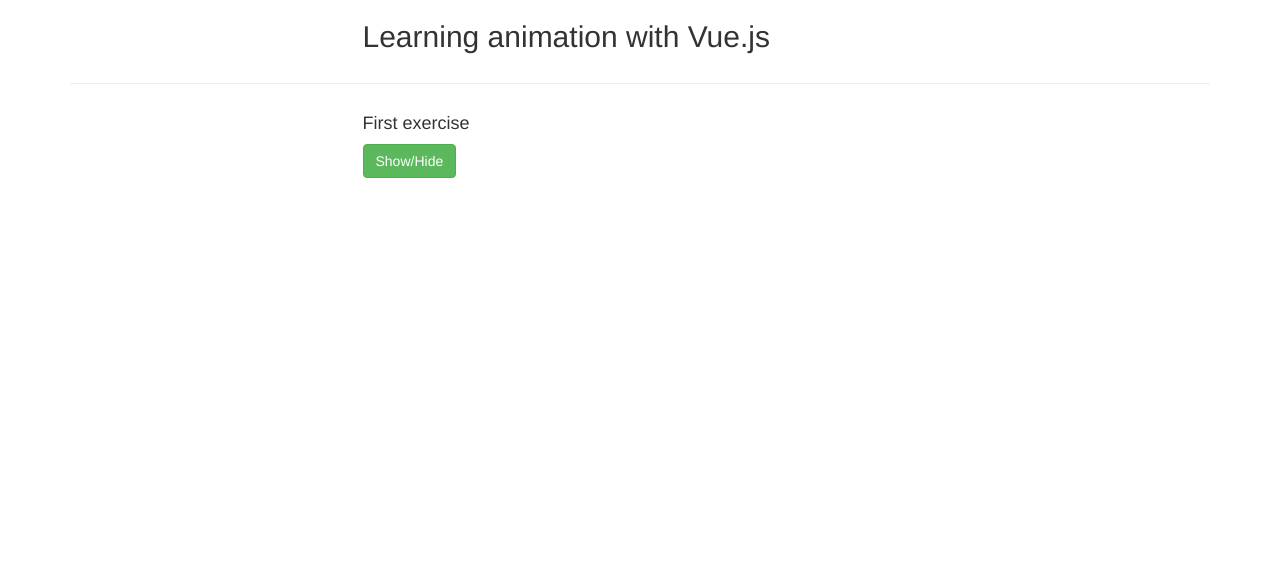
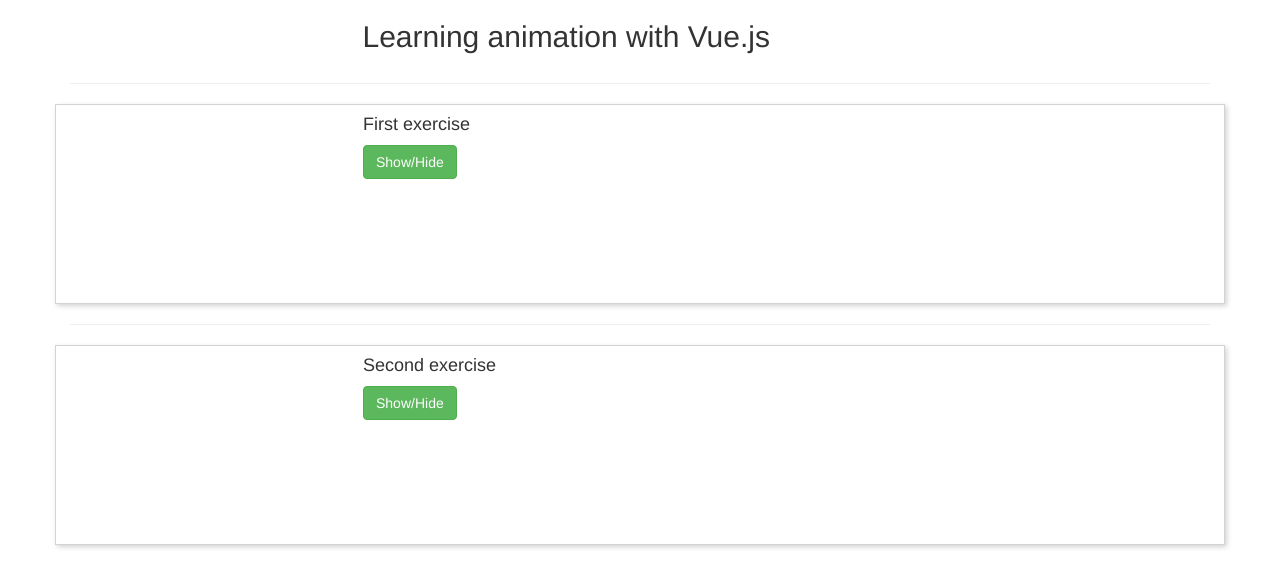
Before and after one commit to Udemy-Vue-TheCompleteGuide/Animation-Learn, a Vue app: page / in a window 1280 px wide. Shown: the top 588 px of the page. Built offline with nearby package versions, Linux system fonts and the light colour scheme.

Commit message:
Second exercise. Slide animation and transition. Fix the classes from active to "to"

```diff
--- a/src/App.vue
+++ b/src/App.vue
@@ -9,17 +9,32 @@
     <hr>
 
     <!-- First exercise. Creating fade transition. -->
-    <div class="row">
+    <div class="row exercise-box">
       <div class="col-sm-12 col-md-6 col-md-offset-3">
         <h4>First exercise</h4>
-        <button class="btn btn-success" @click="showHide">Show/Hide</button>
+        <button class="btn btn-success" @click="showHide1">Show/Hide</button>
         <br><br>
         <transition name="fade">
-          <div class="alert alert-info" v-if="visible">This is some info</div>
+          <div class="alert alert-info" v-if="visible1">This is some info using fade transition</div>
         </transition>
       </div>
     </div>
-  </div>
+
+    <hr>
+
+    <!-- Second exercise. Creating slide animation. -->
+    <div class="row exercise-box">
+      <div class="col-sm-12 col-md-6 col-md-offset-3">
+        <h4>Second exercise</h4>
+        <button class="btn btn-success" @click="showHide2">Show/Hide</button>
+        <br><br>
+        <transition name="slide">
+          <div class="alert alert-info" v-if="visible2">This is some info using slide animation</div>
+        </transition>
+      </div>
+    </div>
+
+  </div> <!-- container -->
 </template>
 
 <script>
@@ -28,19 +43,30 @@
   name: 'App',
   data() {
     return {
-      visible: false
+      visible1: false,
+      visible2: false,
     }
   },
   components: {},
   methods: {
-    showHide() {
-      this.visible = !this.visible;
-    }
+    showHide1() {
+      this.visible1 = !this.visible1;
+    },
+    showHide2() {
+      this.visible2 = !this.visible2;
+    },
+
   }
 }
 </script>
 
 <style>
+.exercise-box {
+  height: 200px;
+  border: 1px lightgray solid;
+  box-shadow: 2px 2px 5px lightgray;
+}
+
 /*
 * Fade transition.
 * Any Vue transition with name fade will use this classes.
@@ -50,7 +76,7 @@
   opacity: 0;
 }
 
-.fade-enter-active {
+.fade-enter-to {
   transition: opacity 1s;
 }
 
@@ -58,8 +84,56 @@
   /*opacity: 1;*/
 }
 
-.fade-leave-active {
+.fade-leave-to {
   transition: opacity 1s;
   opacity: 0;
 }
+
+/*------------------------------------------------------------------------------------------------------------------*/
+
+/*
+* Slide animation.
+* Any Vue transition with name slide will use this classes.
+*/
+.slide-enter {
+  opacity: 0;
+  /*transform: translateY(20px);*/
+}
+
+.slide-enter-to {
+  transition: opacity 500ms;
+  animation: slide-in 1s ease-out forwards;
+}
+
+.slide-leave {
+  /*opacity: 1;*/
+  width: 100%;
+  font-size: initial;
+}
+
+.slide-leave-to {
+  opacity: 0;
+  width: 0;
+  font-size: 0;
+  transition: opacity 500ms, width 1s, font-size 1s;
+  animation: slide-out 500ms ease-out forwards;
+}
+
+@keyframes slide-in {
+  from {
+    transform: translateY(20px);
+  }
+  to {
+    transform: translateY(0);
+  }
+}
+
+@keyframes slide-out {
+  from {
+    transform: translateY(0);
+  }
+  to {
+    transform: translateY(20px);
+  }
+}
 </style>
```
